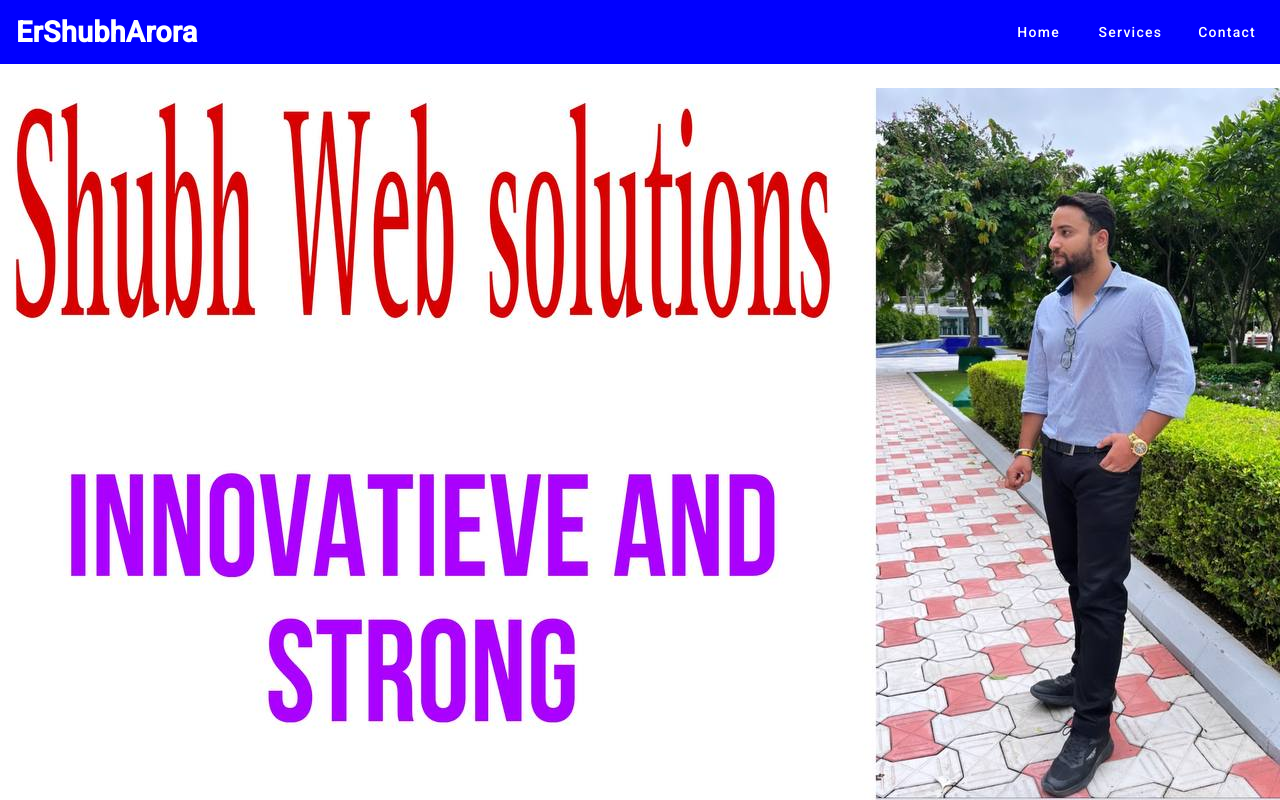
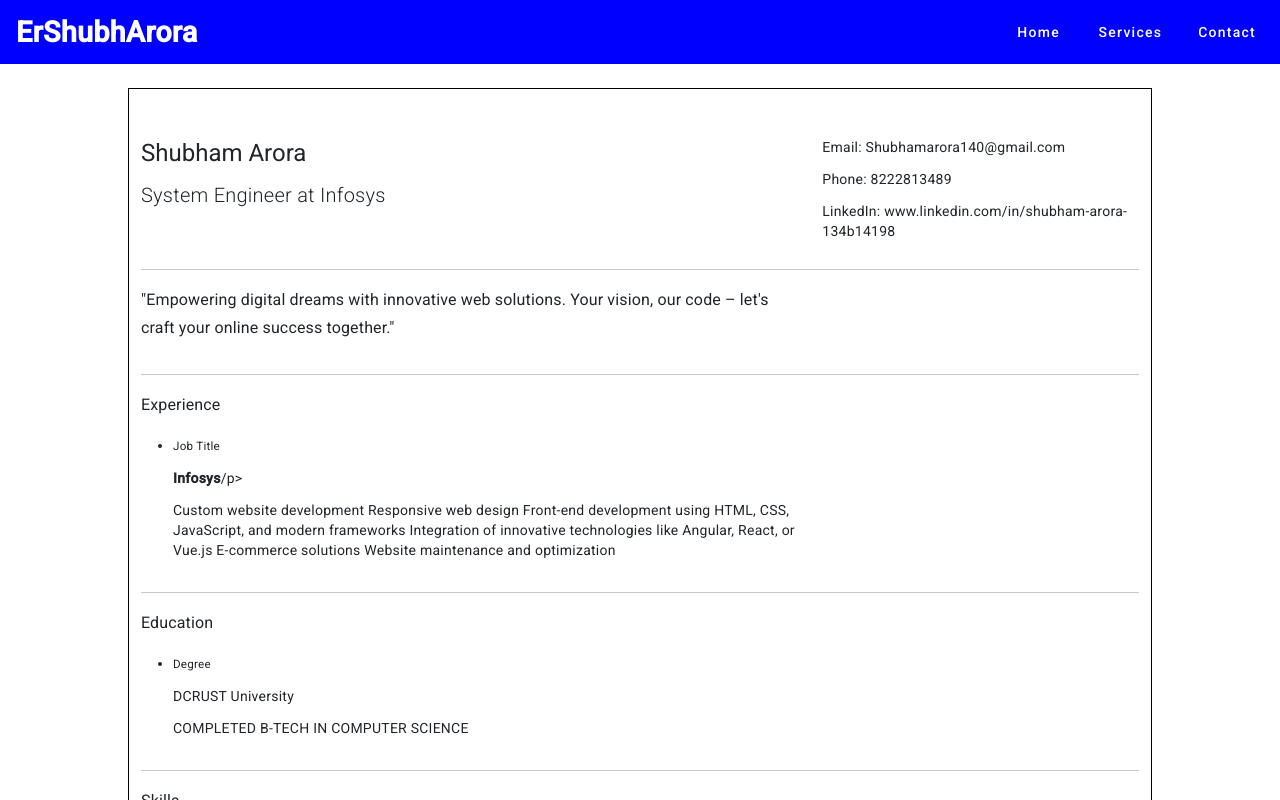
Before and after one commit to shubh1arora/web, an Angular app: page /home in a window 1280 px wide. Shown: the top 800 px of the page. Built offline with nearby package versions, Linux system fonts and the light colour scheme.

Commit message:
home comp html edit names and desc

```diff
--- a/src/app/home/home.component.css
+++ b/src/app/home/home.component.css
@@ -1,6 +1,4 @@
-.welcome-card{
-text-align: center;
-}
+
 
 .box{
   border: 1px solid black;
--- a/src/app/home/home.component.html
+++ b/src/app/home/home.component.html
@@ -1,7 +1,7 @@
-
+<!--
 <div class="welcome-card ">
   <img mat-card-image src="assets/images/welcome.jpg" alt="Web Developer Image">
-</div>
+</div> -->
 
 <div class="box">
     <div class="container mt-5">
@@ -21,7 +21,11 @@
 
         <div class="row">
             <div class="col-md-8">
-          <h3>Summary</h3>
+                <h3>
+
+                    "Empowering digital dreams with innovative web solutions. Your vision, our code – let's craft your
+                    online success together."
+                </h3>
                 <p></p>
             </div>
         </div>
@@ -34,8 +38,16 @@
                 <ul>
                     <li>
                         <h5>Job Title</h5>
-                  <p><strong>Infosys</strong> - Date</p>
-                  <p>Job description and responsibilities.</p>
+                        <p><strong>Infosys</strong>/p>
+                        <p>
+                            Custom website development
+                            Responsive web design
+                            Front-end development using HTML, CSS, JavaScript, and modern frameworks
+                            Integration of innovative technologies like Angular, React, or Vue.js
+                            E-commerce solutions
+                            Website maintenance and optimization
+
+                        </p>
                     </li>
                     <!-- Add more experiences in a similar format -->
                 </ul>
@@ -50,7 +62,7 @@
                 <ul>
                     <li>
                         <h5>Degree</h5>
-                  <p><strong>DCRUST University </strong> - Date</p>
+                        <p>DCRUST University </p>
                         <p>COMPLETED B-TECH IN COMPUTER SCIENCE </p>
                     </li>
                     <!-- Add more education details in a similar format -->
```
Lines whose indentation alone changed are shown as unchanged.
